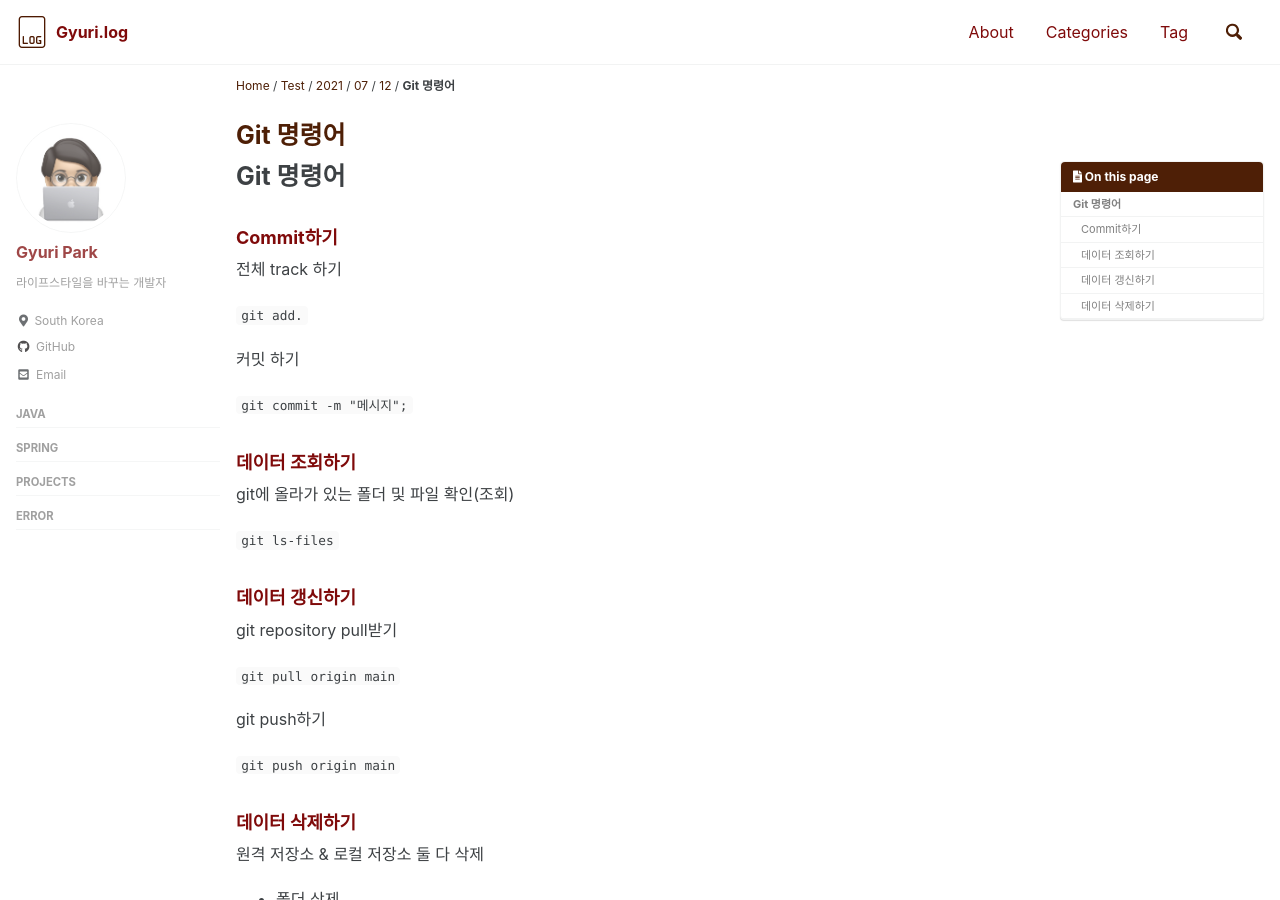
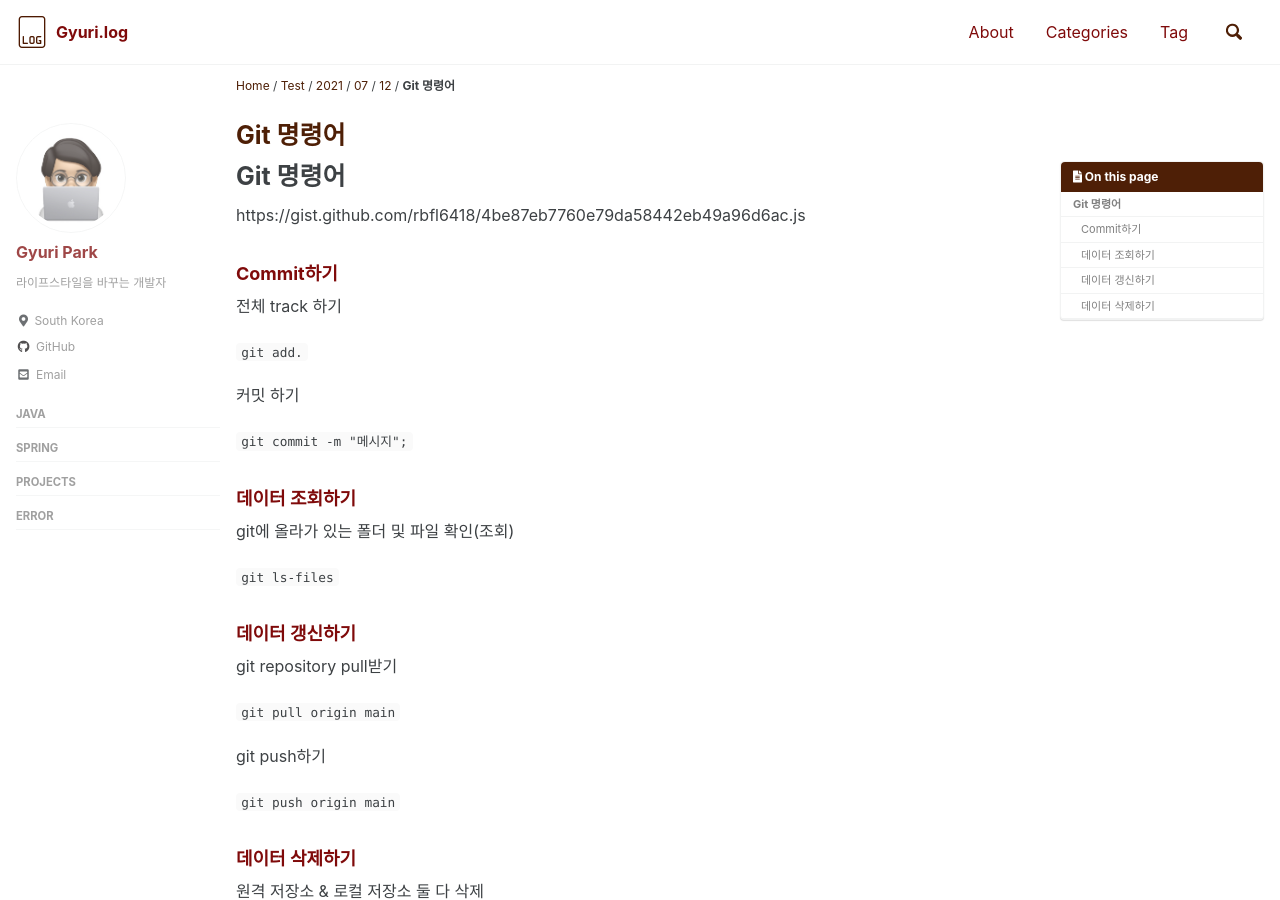
Before and after one commit to gyuripk/blog, a Jekyll site: the page built from _posts/2021-07-12-Git-명령어.md, in a window 1280 px wide and 900 px high. Built offline with Jekyll 4.4.1, drawn with Linux system fonts in a browser that asks for light colours; cached includes are drawn as plain includes; comment, search, counter and statistics services are not loaded; some of the changed lines change nothing that is shown.

Commit message:
Update 2021-07-12-Git-명령어.md

```diff
--- a/_posts/2021-07-12-Git-명령어.md
+++ b/_posts/2021-07-12-Git-명령어.md
@@ -7,6 +7,8 @@ date: 2021-07-12 23:08:19 +0000
 last_modified_at: 2021-07-12 23:08:20 +0000
 ---
 # Git 명령어
+
+https://gist.github.com/rbfl6418/4be87eb7760e79da58442eb49a96d6ac.js
 
 ### Commit하기
 
```
